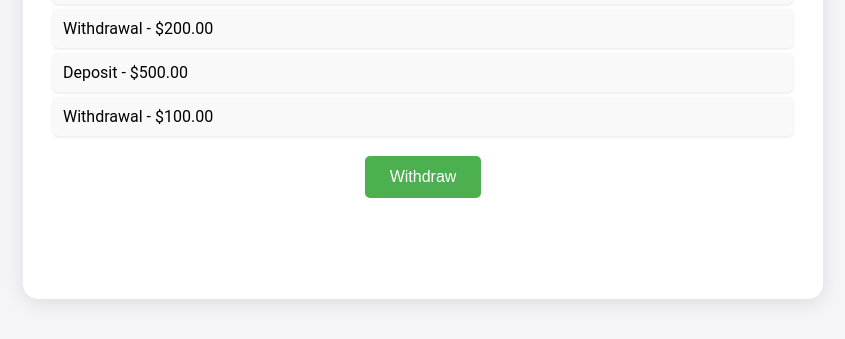
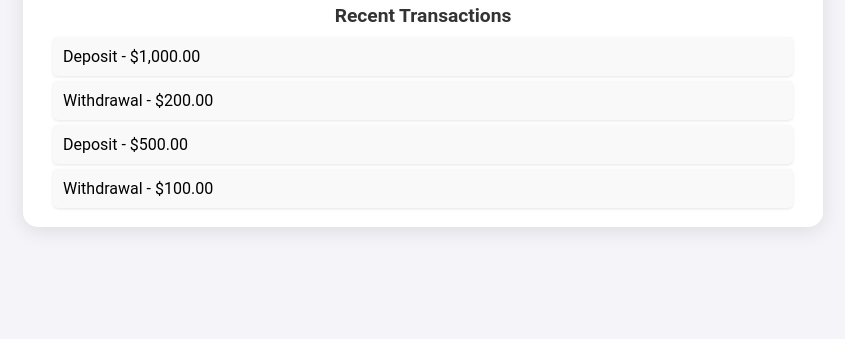
Before and after one commit to Rexdeboss/myearn, a plain HTML site: page index.html in a window 1280 px wide. Shown: the part 461-800 px from the top of the page, without its empty margins (217-1062 px from the left). Drawn offline with Linux system fonts and the light colour scheme.

Commit message:
Update styles.css

```diff
--- a/styles.css
+++ b/styles.css
@@ -2,18 +2,17 @@ body {
     font-family: 'Roboto', sans-serif;
     background-color: #f4f4f9;
     margin: 0;
-    padding: 0;
+    height: 100vh;
     display: flex;
     justify-content: center;
     align-items: center;
-    height: 100vh;
 }
 
 .container {
-    width: 100%;
+    width: 80%;
     max-width: 800px;
     position: relative;
-    padding-top: 56.25%; /* 16:9 Aspect Ratio */
+    padding-top: 45%; /* 16:9 Aspect Ratio */
 }
 
 .portfolio-container {
```
